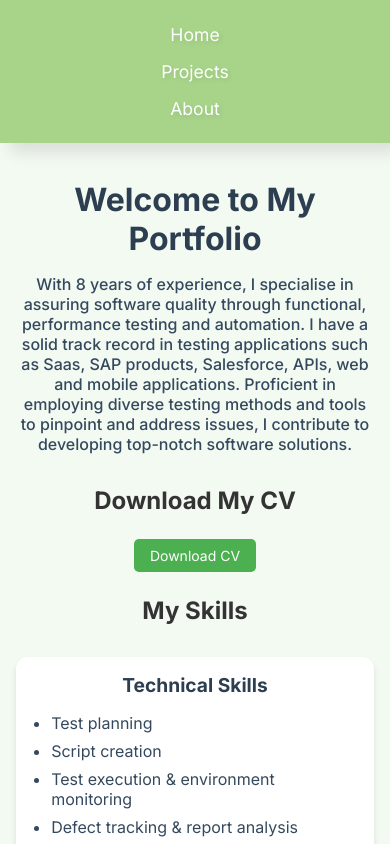
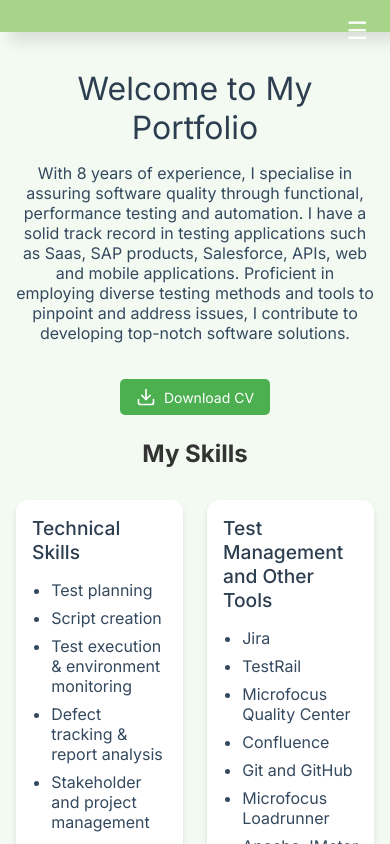
Before and after one commit to KanmaniAshok-QA/KanmaniAshok, a React (Create React App) app: page /#/ in a window 390 px wide. Shown: the top 844 px of the page. Built offline with nearby package versions, Linux system fonts and the light colour scheme.

Commit message:
include download button and hamburger menu

```diff
--- a/package.json
+++ b/package.json
@@ -7,6 +7,7 @@
     "@testing-library/jest-dom": "^5.17.0",
     "@testing-library/react": "^13.4.0",
     "@testing-library/user-event": "^13.5.0",
+    "lucide-react": "^0.400.0",
     "react": "^18.3.1",
     "react-dom": "^18.3.1",
     "react-router-dom": "^6.24.0",
--- a/src/App.js
+++ b/src/App.js
@@ -1,4 +1,4 @@
-import React from 'react';
+import React, { useState } from 'react';
 import { HashRouter as Router, Route, Routes, Link } from 'react-router-dom';
 import styled from 'styled-components';
 import Home from './components/Home';
@@ -25,6 +25,7 @@
   @media (max-width: 768px) {
     flex-direction: column;
     align-items: center;
+    display: ${({ isOpen }) => (isOpen ? 'flex' : 'none')};
   }
 `;
 
@@ -51,15 +52,40 @@
   margin-top: auto;
 `;
 
+const HamburgerButton = styled.button`
+  display: none;
+  background: none;
+  border: none;
+  font-size: 1.5rem;
+  color: white;
+  cursor: pointer;
+
+  @media (max-width: 768px) {
+    display: block;
+    position: absolute;
+    top: 1rem;
+    right: 1rem;
+  }
+`;
+
 function App() {
-  return (
+
+const [isMenuOpen, setIsMenuOpen] = useState(false);
+
+const toggleMenu = () => {
+  setIsMenuOpen(!isMenuOpen);
+};
+
+
+return (
     <Router>
       <AppContainer>
-        <Header>
-          <Nav>
-            <NavLink to="/">Home</NavLink>
-            <NavLink to="/projects">Projects</NavLink>
-            <NavLink to="/about">About</NavLink>
+      <Header>
+          <HamburgerButton onClick={toggleMenu}>☰</HamburgerButton>
+          <Nav isOpen={isMenuOpen}>
+            <NavLink to="/" onClick={() => setIsMenuOpen(false)}>Home</NavLink>
+            <NavLink to="/projects" onClick={() => setIsMenuOpen(false)}>Projects</NavLink>
+            <NavLink to="/about" onClick={() => setIsMenuOpen(false)}>About</NavLink>
           </Nav>
         </Header>
         <MainContent>
@@ -70,7 +96,7 @@
           </Routes>
         </MainContent>
         <Footer>
-          <p>&copy; 2024 Your Name. All rights reserved.</p>
+          <p>&copy; 2024 Kanmani Ashok</p>
         </Footer>
       </AppContainer>
     </Router>
--- a/src/components/Footer.js
+++ b/src/components/Footer.js
@@ -14,7 +14,7 @@
 function Footer() {
   return (
     <FooterContainer>
-      <p>&copy; 2024 Your Name. All rights reserved.</p>
+      <p>&copy; 2024 Kanmani Ashok</p>
     </FooterContainer>
   );
 }
--- a/src/components/Home.js
+++ b/src/components/Home.js
@@ -1,5 +1,6 @@
 import React from 'react';
 import styled from 'styled-components';
+import { Download } from 'lucide-react';
 
 const HomeContainer = styled.div`
   text-align: center;
@@ -13,7 +14,7 @@
 `;
 
 const Title = styled.h1`
-  font-weight: 700;
+  font-weight: 300;
   color: #2c3e50;
   margin-bottom: 1rem;
   font-size: 2.5rem;
@@ -24,7 +25,7 @@
 `;
 
 const Subtitle = styled.p`
-  font-weight: 500;
+  font-weight: 300;
   color: #34495e;
   margin-bottom: 2rem;
   font-size: 1.2rem;
@@ -48,7 +49,7 @@
   padding: 1.5rem;
   box-shadow: 0 4px 6px rgba(0, 0, 0, 0.1);
   transition: transform 0.3s ease-in-out, box-shadow 0.3s ease-in-out;
-  flex: 1 1 300px;
+  flex: 1 1 100px;
   max-width: 100%;
 
   &:hover {
@@ -58,9 +59,10 @@
 
   h3 {
     margin: 0 0 1rem 0;
+    text-align: left;
     font-size: 1.2rem;
     color: #2c3e50;
-    font-weight: 700;
+    font-weight: 500;
   }
 
   ul {
@@ -80,7 +82,8 @@
 `;
 
 const DownloadButton = styled.a`
-  display: inline-block;
+  display: inline-flex;
+  align-items: center;
   background-color: #4CAF50;
   color: white;
   padding: 10px 20px;
@@ -94,6 +97,10 @@
 
   &:hover {
     background-color: #45a049;
+  }
+
+  svg {
+    margin-right: 8px;
   }
 
   @media (max-width: 480px) {
@@ -150,11 +157,11 @@
       <Title>Welcome to My Portfolio</Title>
       <Subtitle>With 8 years of experience, I specialise in assuring software quality through functional, performance testing and automation. I have a solid track record in testing applications such as Saas, SAP products, Salesforce, APIs, web and mobile applications. Proficient in employing diverse testing methods and tools to pinpoint and address issues, I contribute to developing top-notch software solutions.</Subtitle>
 
-      <h2>Download My CV</h2>
       <DownloadButton
         href="./public/Resume.pdf"
         download="Resume.pdf"
       >
+        <Download size={20} />
         Download CV
       </DownloadButton>
 
```
Also changed, not shown: 1 other file (tests, documents, lock files or other folders).
